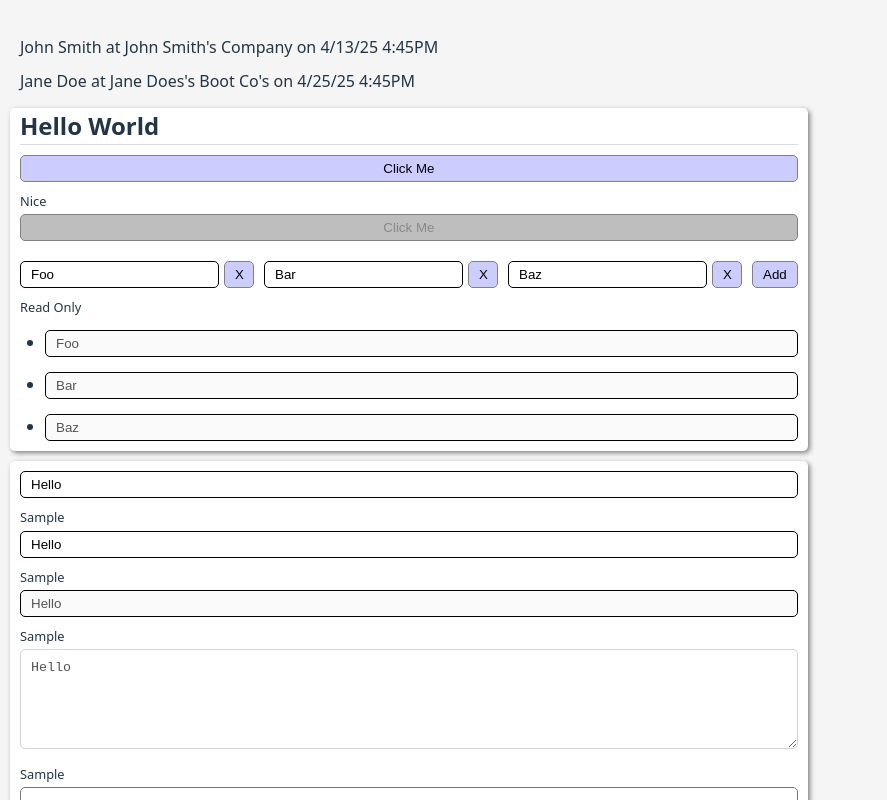
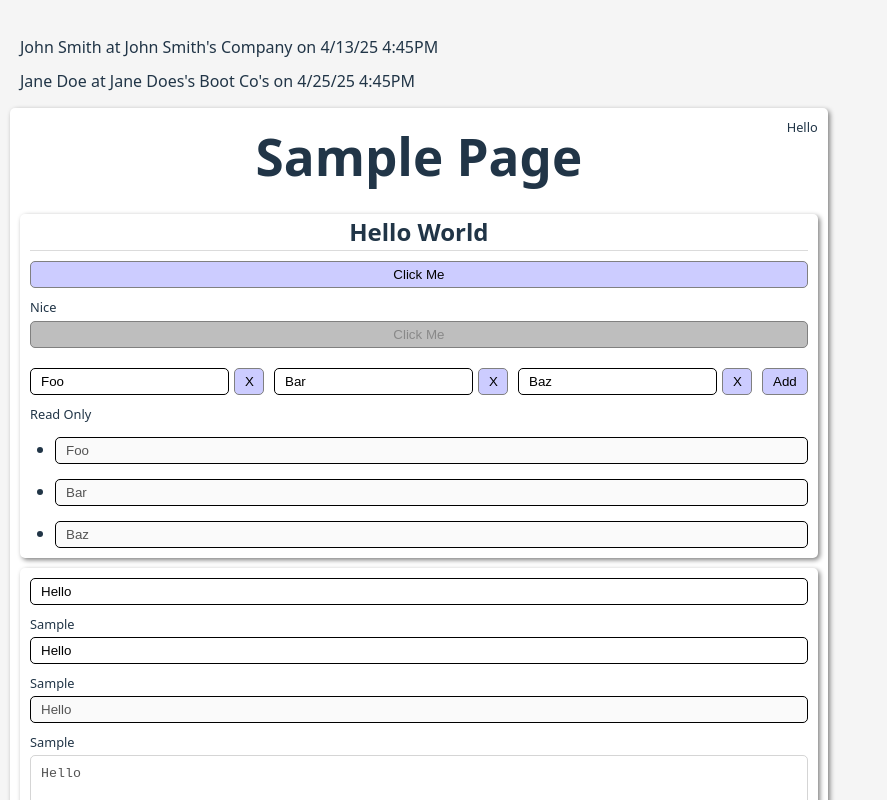
Before and after one commit to Iubalus/arborist, a Vue app in the folder arborist/: page / in a window 1280 px wide. Shown: the top 800 px of the page, without its empty margins (0-887 px from the left). Built offline with nearby package versions, Linux system fonts and the light colour scheme.

Commit message:
Create Page component

```diff
--- a/arborist/src/App.vue
+++ b/arborist/src/App.vue
@@ -14,6 +14,7 @@
         </InterviewSnapshot>
       </div>
     </div>
+    <Page title="Sample Page" super-header="Hello">
       <Card title="Hello World">
         <Btn text="Click Me" @click="() => console.log('hello')"></Btn>
         <Btn label="Nice" text="Click Me" read-only @click="() => console.log('hello')"></Btn>
@@ -27,6 +28,7 @@
         <LabelText big-text label="Sample" v-model:value="testValue" read-only />
         <LabelText big-text label="Sample" v-model:value="testValue" />
       </Card>
+    </Page>
   </div>
 </template>
 <script lang="ts">
@@ -37,8 +39,9 @@ import LabelText from "./components/bits/LabelText.vue";
 import Card from "./components/bits/Card.vue";
 import EditList from "./components/bits/EditList.vue";
 import Btn from "./components/bits/Btn.vue";
+import Page from "./components/bits/Page.vue";
 export default defineComponent({
-  components: { InterviewSnapshot, LabelText, Card, EditList, Btn },
+  components: { InterviewSnapshot, LabelText, Card, EditList, Btn, Page },
   data() {
     return {
       profiles: [],
--- a/arborist/src/components/InterviewSnapshot.vue
+++ b/arborist/src/components/InterviewSnapshot.vue
@@ -1,13 +1,13 @@
 <template>
+    <Page :title="`${internalProfile.name} at ${internalProfile.company}`" :super-header="`At ${internalProfile.when}`">
         <div class="snapshot">
-        <h1>{{ internalProfile.name }} at {{ internalProfile.company }}</h1>
-        <span class="when">{{ internalProfile.when }}</span>
             <div class="profile">
                 <img :src="internalProfile.profile" alt="profile"></img>
             </div>
             <EditList v-model:value="internalProfile.memorableQuotes" />
             <EditList label="Present" v-model:value="internalProfile.present" as-row />
-        <LabelText v-model:value="internalProfile.interviewQuestion" big-text label="Interview Question"></LabelText>
+            <LabelText v-model:value="internalProfile.interviewQuestion" big-text label="Interview Question">
+            </LabelText>
             <div class="lists">
                 <EditList label="Quick Facts" v-model:value="internalProfile.quickFacts" />
                 <EditList label="Insights" v-model:value="internalProfile.insights" />
@@ -21,6 +21,7 @@
                 </div>
             </Card>
         </div>
+    </Page>
 </template>
 <script lang="ts">
 import { defineComponent, type PropType } from 'vue'
@@ -28,9 +29,10 @@ import EditList from './bits/EditList.vue';
 import Card from './bits/Card.vue';
 import LabelText from './bits/LabelText.vue';
 import type { Profile } from '../data';
+import Page from './bits/Page.vue';
 
 export default defineComponent({
-    components: { EditList, Card, LabelText },
+    components: { EditList, Card, LabelText, Page },
     props: {
         profile: {
             type: Object as PropType<Profile>,
@@ -56,18 +58,6 @@ export default defineComponent({
 
 </script>
 <style scoped>
-.snapshot {
-    text-align: center;
-    padding: 10px;
-    position: relative;
-    background: white;
-
-    .when {
-        position: absolute;
-        top: 5px;
-        right: 5px;
-    }
-
 .profile {
     display: inline-block;
     width: 500px;
@@ -107,5 +97,4 @@ export default defineComponent({
         }
     }
 }
-}
 </style>
--- /dev/null
+++ b/arborist/src/components/bits/Page.vue
@@ -0,0 +1,50 @@
+<template>
+    <div class="page">
+        <h1 v-show="!!title">{{ title }}</h1>
+        <span class="super-header">{{ superHeader }}</span>
+        <slot></slot>
+    </div>
+</template>
+<script lang="ts">
+import { defineComponent } from 'vue'
+
+export default defineComponent({
+    props: {
+        title: {
+            type: String,
+            default: () => null
+        },
+        superHeader: {
+            type: String,
+            defaul: () => null
+        }
+    }
+})
+
+</script>
+<style scoped>
+.page {
+    overflow: auto;
+    box-sizing: border-box;
+    display: block;
+    padding: 20px 10px 10px 10px;
+    margin-top: 10px;
+    border-radius: 5px;
+    box-shadow: 2px 2px 5px gray;
+    background: white;
+    position: relative;
+    text-align: center;
+
+    >h1 {
+        margin: 0 0 30px;
+        padding: 0;
+    }
+
+    .super-header {
+        position: absolute;
+        top: 10px;
+        right: 10px;
+        font-size:0.8em;
+    }
+}
+</style>
```
Lines whose indentation alone changed are shown as unchanged.
